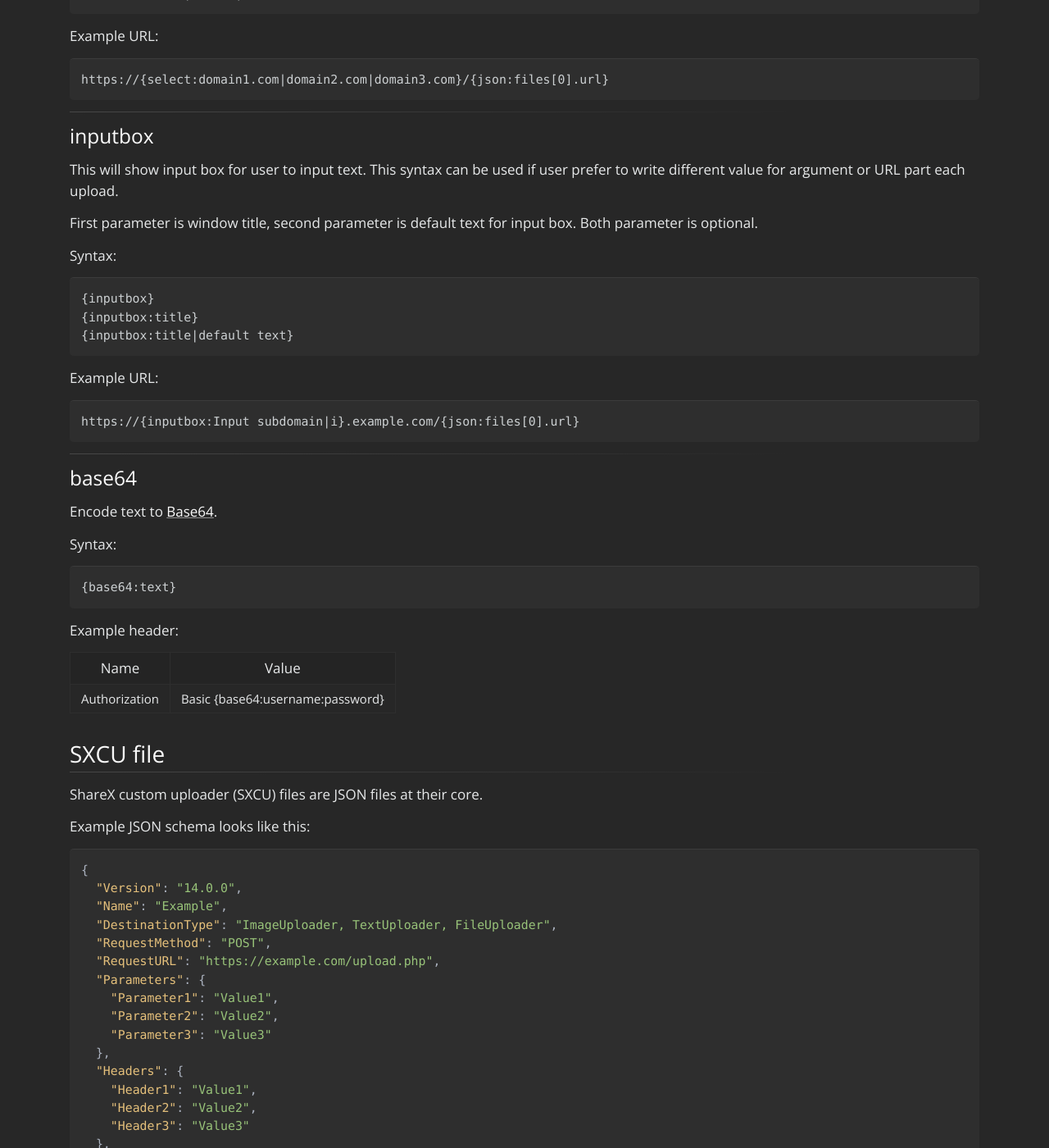
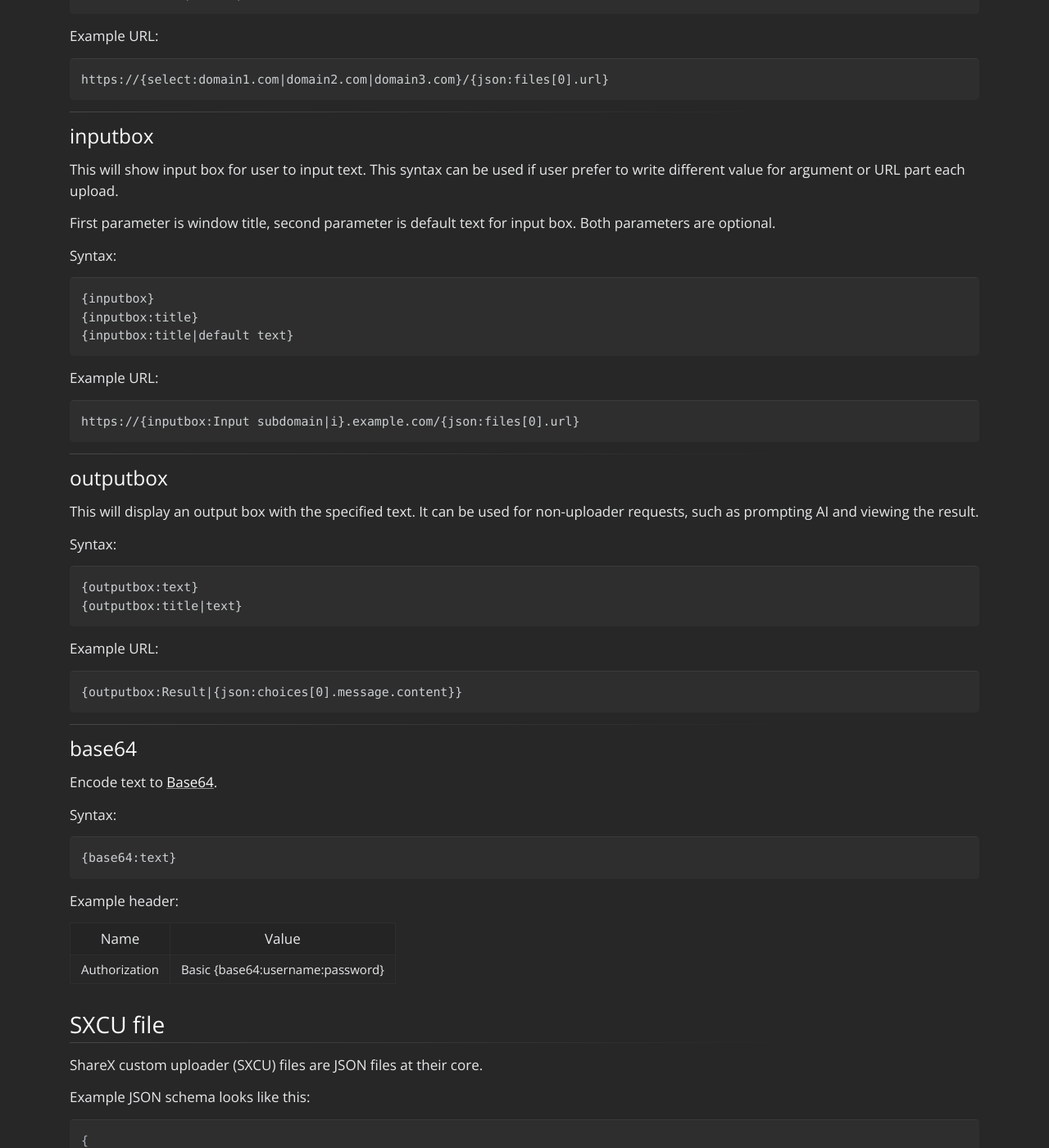
Before and after one commit to ShareX/sharex.github.io, a Jekyll site: the page built from docs/custom-uploader.md, in a window 1280 px wide and 1400 px high, scrolled down 8127 px. Shown: the whole window at 82% size. Built offline with Jekyll 4.4.1, drawn with Linux system fonts in a browser that asks for light colours.

Commit message:
Update custom-uploader.md

````diff
--- a/docs/custom-uploader.md
+++ b/docs/custom-uploader.md
@@ -385,7 +385,7 @@
 
 This will show input box for user to input text. This syntax can be used if user prefer to write different value for argument or URL part each upload.
 
-First parameter is window title, second parameter is default text for input box. Both parameter is optional.
+First parameter is window title, second parameter is default text for input box. Both parameters are optional.
 
 Syntax:
 
@@ -399,6 +399,25 @@
 
 ```
 https://{inputbox:Input subdomain|i}.example.com/{json:files[0].url}
+```
+
+---
+
+### outputbox
+
+This will display an output box with the specified text. It can be used for non-uploader requests, such as prompting AI and viewing the result.
+
+Syntax:
+
+```
+{outputbox:text}
+{outputbox:title|text}
+```
+
+Example URL:
+
+```
+{outputbox:Result|{json:choices[0].message.content}}
 ```
 
 ---
@@ -427,7 +446,7 @@
 
 ```json
 {
-  "Version": "14.0.0",
+  "Version": "17.0.0",
   "Name": "Example",
   "DestinationType": "ImageUploader, TextUploader, FileUploader",
   "RequestMethod": "POST",
````
